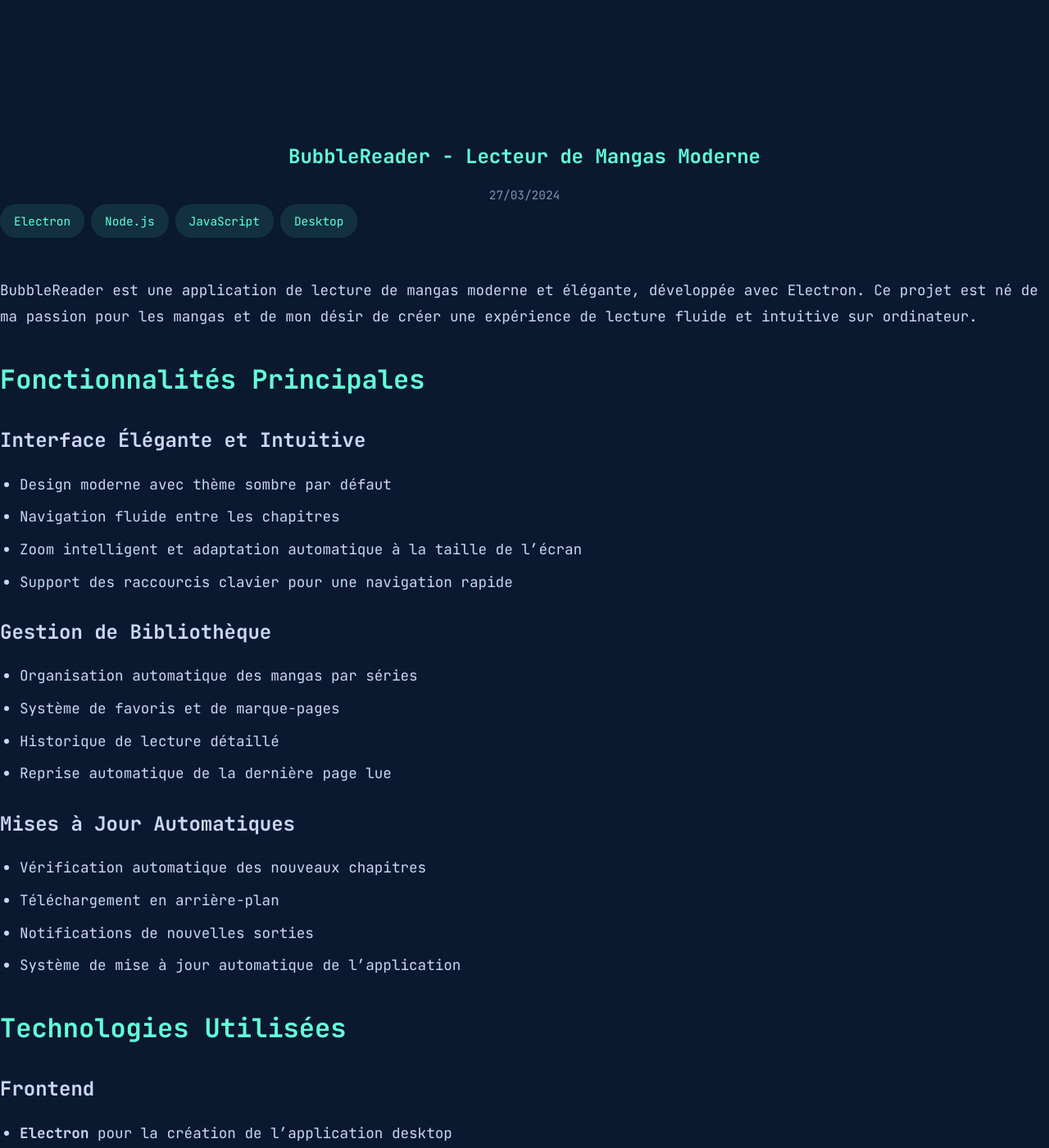
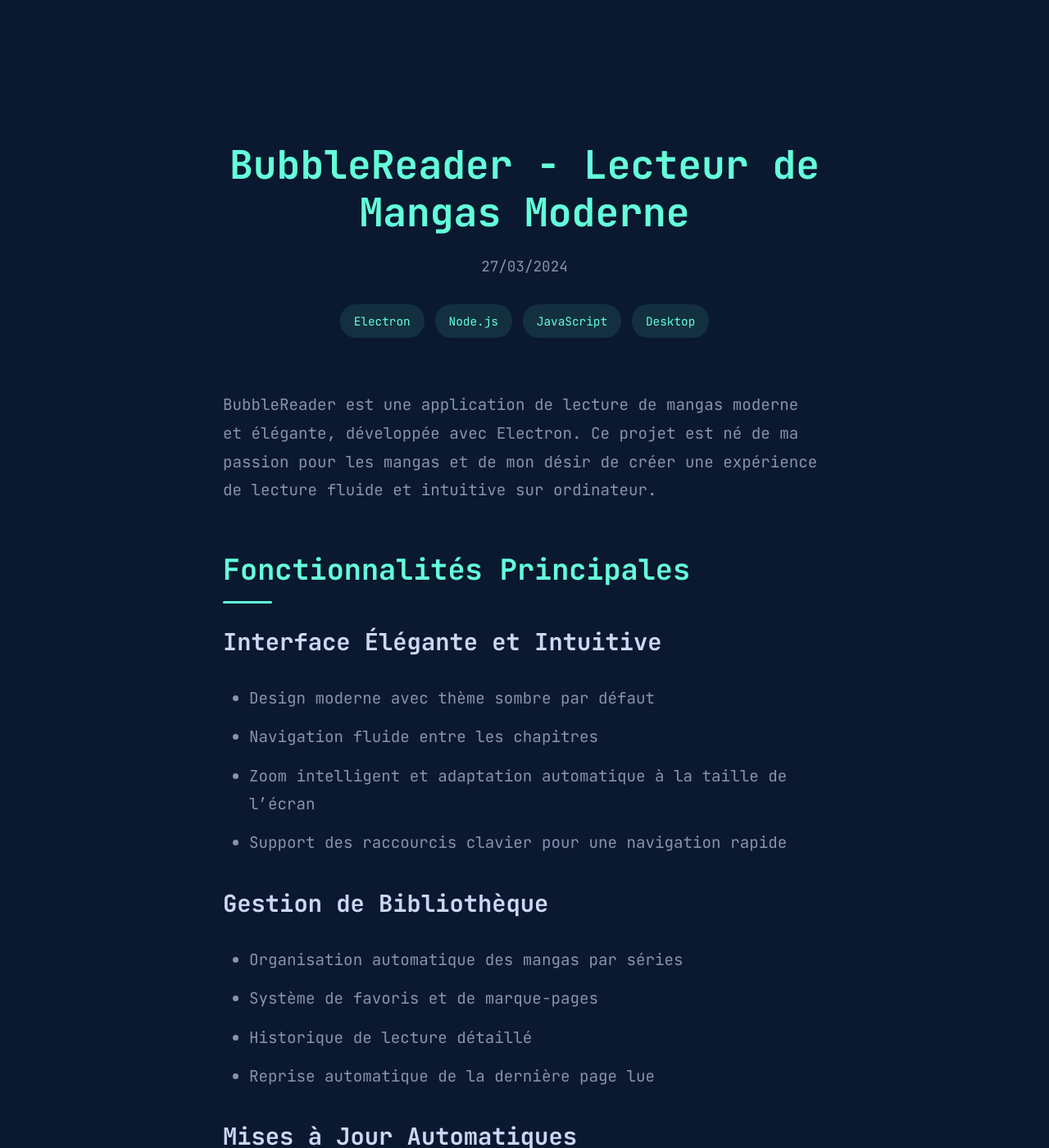
Before and after one commit to Pralexio/pralexio.github.io, a Jekyll site: the page built from _posts/2024-03-27-bubblereader-lecteur-de-mangas-moderne.md, in a window 1280 px wide and 1400 px high. Shown: the whole window at 82% size. Built offline with Jekyll 4.4.1, drawn with Linux system fonts in a browser that asks for light colours; some of the changed text lies outside the part shown.

Commit message:
Blog Update

```diff
--- a/_layouts/post.html
+++ b/_layouts/post.html
@@ -2,34 +2,39 @@
 layout: default
 ---
 
-<article class="post">
-    <header class="post-header">
-        <h1 class="post-title">{{ page.title }}</h1>
-        <div class="post-meta">
+<article class="article-container">
+    <header class="article-header">
+        <h1 class="article-title">{{ page.title }}</h1>
+        <div class="article-meta">
             <time datetime="{{ page.date | date_to_xmlschema }}">
                 {{ page.date | date: "%d/%m/%Y" }}
             </time>
-            {% if page.tags.size > 0 %}
-            <div class="post-tags">
-                {% for tag in page.tags %}
-                <span class="tech-tag">{{ tag }}</span>
-                {% endfor %}
-            </div>
-            {% endif %}
+        </div>
+        <div class="article-tags">
+            {% for tag in page.tags %}
+            <span class="tech-tag">{{ tag }}</span>
+            {% endfor %}
         </div>
     </header>
 
-    <div class="post-content">
+    <div class="article-content">
         {{ content }}
     </div>
 
-    <footer class="post-footer">
-        <div class="post-navigation">
+    <footer class="article-footer">
+        <div class="article-navigation">
             {% if page.previous.url %}
-            <a class="prev-post" href="{{ page.previous.url | relative_url }}">&larr; {{ page.previous.title }}</a>
+            <a class="article-nav-link" href="{{ page.previous.url | relative_url }}">
+                <span>Article précédent</span>
+                <h4>{{ page.previous.title }}</h4>
+            </a>
             {% endif %}
+
             {% if page.next.url %}
-            <a class="next-post" href="{{ page.next.url | relative_url }}">{{ page.next.title }} &rarr;</a>
+            <a class="article-nav-link" href="{{ page.next.url | relative_url }}">
+                <span>Article suivant</span>
+                <h4>{{ page.next.title }}</h4>
+            </a>
             {% endif %}
         </div>
     </footer>
--- a/assets/css/style.css
+++ b/assets/css/style.css
@@ -1537,3 +1537,192 @@ body {
         padding: 2rem 1rem;
     }
 }
+
+/* Styles pour les articles de blog individuels */
+.article-container {
+    max-width: 800px;
+    margin: 0 auto;
+    padding: 2rem;
+    padding-top: calc(var(--nav-height) + 2rem);
+}
+
+.article-header {
+    margin-bottom: 4rem;
+    text-align: center;
+}
+
+.article-title {
+    font-size: 3rem;
+    color: var(--accent-primary);
+    margin-bottom: 1.5rem;
+    line-height: 1.2;
+}
+
+.article-meta {
+    color: var(--text-secondary);
+    font-size: 1.1rem;
+    margin-bottom: 2rem;
+}
+
+.article-tags {
+    display: flex;
+    gap: 0.8rem;
+    justify-content: center;
+    flex-wrap: wrap;
+    margin-bottom: 2rem;
+}
+
+.article-content {
+    font-size: 1.2rem;
+    line-height: 1.8;
+    color: var(--text-secondary);
+}
+
+.article-content h2 {
+    font-size: 2.2rem;
+    color: var(--accent-primary);
+    margin: 3rem 0 1.5rem;
+    position: relative;
+}
+
+.article-content h2::after {
+    content: '';
+    position: absolute;
+    bottom: -10px;
+    left: 0;
+    width: 60px;
+    height: 3px;
+    background: var(--accent-primary);
+    border-radius: 2px;
+}
+
+.article-content h3 {
+    font-size: 1.8rem;
+    color: var(--text-primary);
+    margin: 2rem 0 1rem;
+}
+
+.article-content p {
+    margin-bottom: 1.5rem;
+}
+
+.article-content ul,
+.article-content ol {
+    margin: 1.5rem 0;
+    padding-left: 2rem;
+}
+
+.article-content li {
+    margin-bottom: 0.8rem;
+}
+
+.article-content code {
+    background: rgba(100, 255, 218, 0.1);
+    padding: 0.2rem 0.4rem;
+    border-radius: 4px;
+    font-family: var(--font-main);
+    font-size: 0.9em;
+    color: var(--accent-primary);
+}
+
+.article-content pre {
+    background: var(--bg-secondary);
+    padding: 1.5rem;
+    border-radius: 10px;
+    overflow-x: auto;
+    margin: 2rem 0;
+    border: 1px solid rgba(100, 255, 218, 0.1);
+}
+
+.article-content pre code {
+    background: none;
+    padding: 0;
+    color: var(--text-primary);
+}
+
+.article-content img {
+    max-width: 100%;
+    border-radius: 10px;
+    margin: 2rem 0;
+    box-shadow: 0 4px 20px rgba(0, 0, 0, 0.2);
+}
+
+.article-content blockquote {
+    margin: 2rem 0;
+    padding: 1rem 2rem;
+    border-left: 4px solid var(--accent-primary);
+    background: var(--bg-secondary);
+    border-radius: 0 10px 10px 0;
+    font-style: italic;
+}
+
+.article-content blockquote p {
+    margin: 0;
+}
+
+.article-footer {
+    margin-top: 4rem;
+    padding-top: 2rem;
+    border-top: 1px solid rgba(100, 255, 218, 0.1);
+}
+
+.article-navigation {
+    display: grid;
+    grid-template-columns: 1fr 1fr;
+    gap: 2rem;
+    margin-top: 2rem;
+}
+
+.article-nav-link {
+    padding: 1.5rem;
+    background: var(--bg-secondary);
+    border-radius: 10px;
+    border: 1px solid rgba(100, 255, 218, 0.1);
+    text-decoration: none;
+    transition: all 0.3s ease;
+}
+
+.article-nav-link:hover {
+    transform: translateY(-3px);
+    border-color: var(--accent-primary);
+}
+
+.article-nav-link span {
+    display: block;
+    color: var(--text-secondary);
+    font-size: 0.9rem;
+    margin-bottom: 0.5rem;
+}
+
+.article-nav-link h4 {
+    color: var(--accent-primary);
+    margin: 0;
+    font-size: 1.1rem;
+}
+
+@media (max-width: 768px) {
+    .article-container {
+        padding: 1rem;
+        padding-top: calc(var(--nav-height) + 1rem);
+    }
+
+    .article-title {
+        font-size: 2rem;
+    }
+
+    .article-content {
+        font-size: 1.1rem;
+    }
+
+    .article-content h2 {
+        font-size: 1.8rem;
+    }
+
+    .article-content h3 {
+        font-size: 1.5rem;
+    }
+
+    .article-navigation {
+        grid-template-columns: 1fr;
+    }
+}
```
